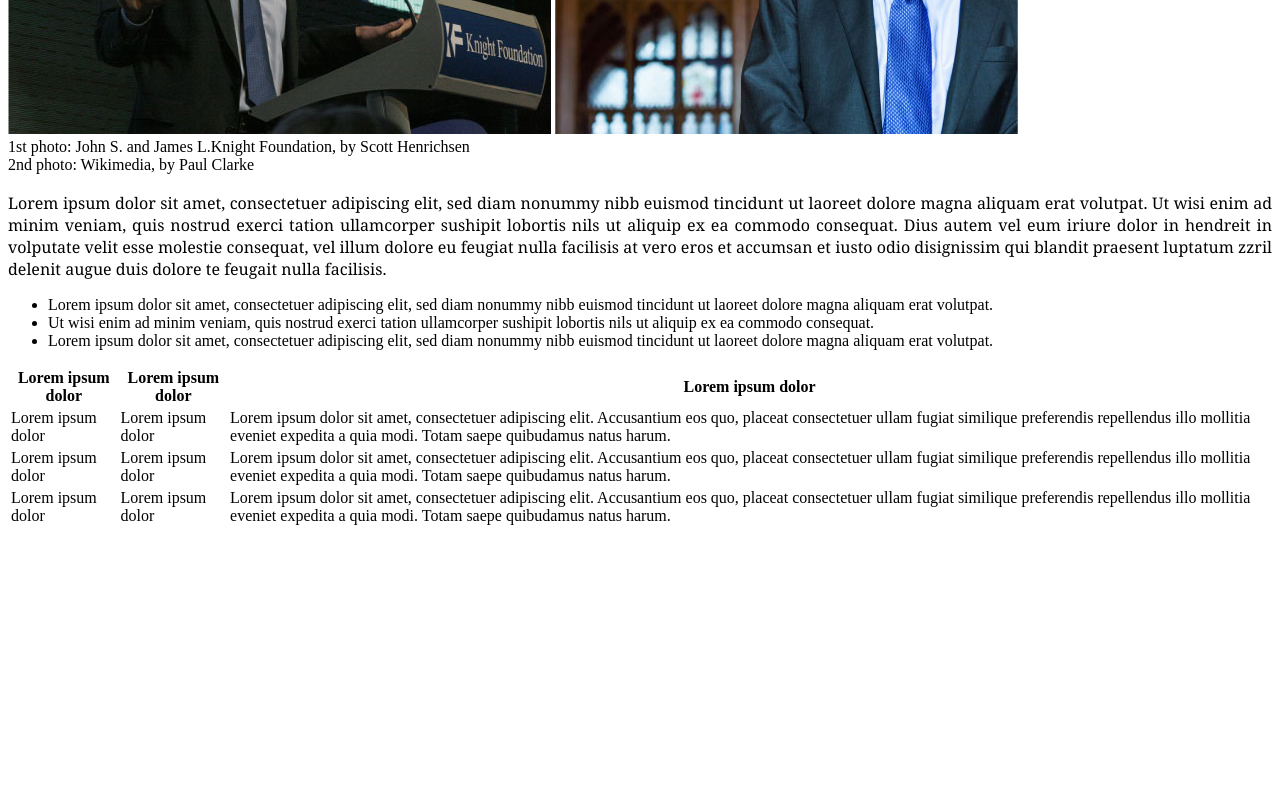
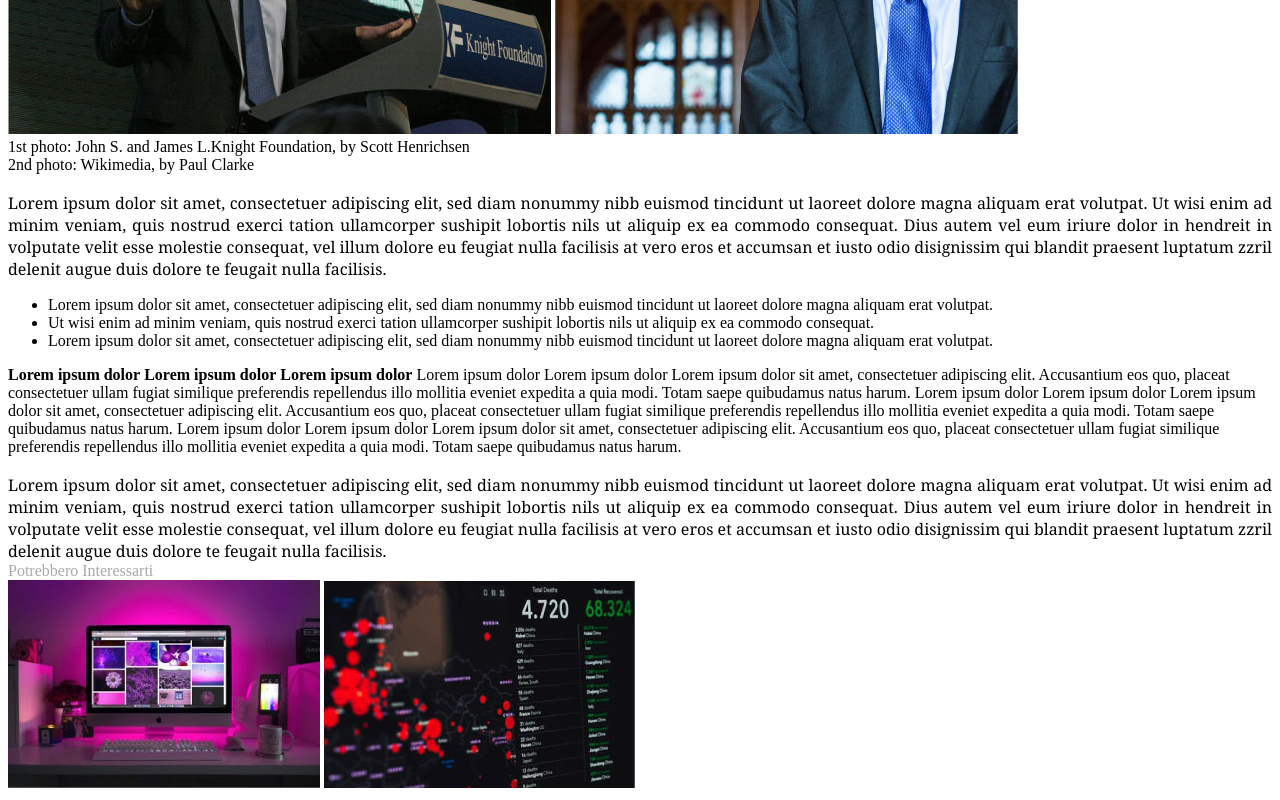
Before and after one commit to DeniPingiori/html-css-booleaner, a plain HTML site: page index.html in a window 1280 px wide. Shown: the part 541-1341 px from the top of the page. Before the commit the page ends 1077 px from the top, so only its background shows below. Drawn offline with Linux system fonts and the light colour scheme.

Commit message:
[feat] feat imgs and footer

```diff
--- a/index.html
+++ b/index.html
@@ -45,7 +45,7 @@
         <li>Lorem ipsum dolor sit amet, consectetuer adipiscing elit, sed diam nonummy nibb euismod tincidunt ut laoreet dolore magna aliquam erat volutpat.</li>
 </ul>
 <!--inserisco table-->
-<table>
+<div class="table">
     <thead> <!--prima riga della tabella, intestazione tabella-->
         <tr>
             <th><strong>Lorem ipsum dolor</strong></th>
@@ -83,9 +83,24 @@
             </td>
         </tr>
     </tfoot>
-</table>
+</div>
 <!--fine tabella-->
-
+<br>
+<!--un altro lorem-->
+<div class="lorem">
+    Lorem ipsum dolor sit amet, consectetuer adipiscing elit, sed diam nonummy nibb euismod tincidunt ut laoreet dolore magna aliquam erat volutpat.
+    Ut wisi enim  ad minim veniam, quis nostrud <!--metti evidenziato in giallo-->  exerci tation ullamcorper sushipit lobortis nils ut aliquip ex ea
+    commodo consequat. <!--fine evidenziato in giallo--> Dius autem vel eum iriure dolor in hendreit in volputate velit esse molestie consequat,
+     vel illum dolore eu feugiat nulla facilisis at vero eros et accumsan et iusto odio disignissim qui blandit praesent luptatum zzril delenit augue
+     duis dolore te feugait nulla facilisis.
+</div>
+<div class="collegamenti">
+    Potrebbero Interessarti
+</div>
    </body>
+   <footer>
+    <img src="./img/monitor.jpg">
+    <img src="./img/graph.jpg">
+   </footer>
 
 </html>
--- a/style.css
+++ b/style.css
@@ -12,6 +12,14 @@ header {
     font-family: 'Lucida Sans', 'Lucida Sans Regular', 'Lucida Grande', 'Lucida Sans Unicode', Geneva, Verdana, sans-serif;
 }
 
+/*
+*table {
+    color: #3ba3db;
+    margin: 0;
+    padding:0;
+   box-sizing: border-box;
+}
+*/
 .autore {
     font-style: italic;
 }
@@ -26,3 +34,9 @@ header {
     text-align: justify;
 
 }
+
+.collegamenti {
+    color:darkgray;
+}
+
+}
```
